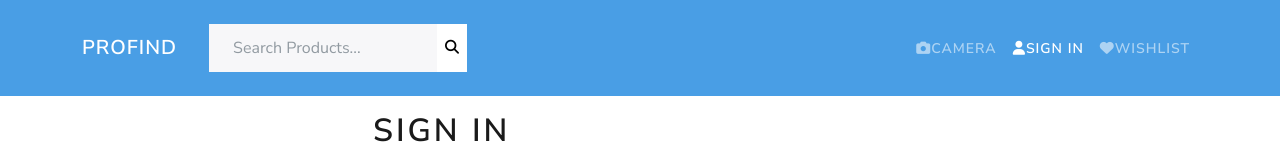
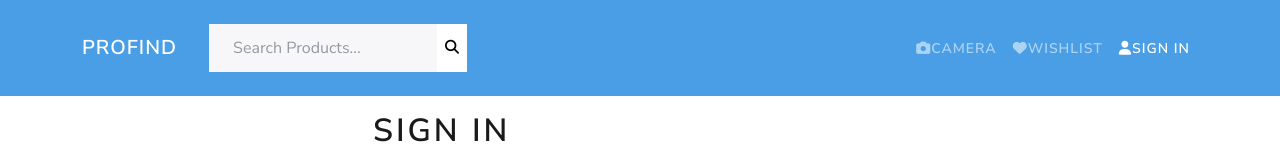
Before and after one commit to RishabhKukreja10/Profind_new, a React (Create React App) app in the folder frontend/: page /login in a window 1280 px wide. Shown: the top 160 px of the page. Built offline with nearby package versions, Linux system fonts and the light colour scheme.

Commit message:
implemented user logout functionality

```diff
--- a/frontend/src/actions/userActions.js
+++ b/frontend/src/actions/userActions.js
@@ -2,6 +2,7 @@ import {
   USER_LOGIN_FAIL,
   USER_LOGIN_REQUEST,
   USER_LOGIn_SUCCESS,
+  USER_LOGOUT,
 } from '../constants/userConstants'
 import axios from 'axios'
 
@@ -39,3 +40,8 @@ export const login = (email, password) => async (dispatch) => {
     })
   }
 }
+
+export const logout = () => (dispatch) => {
+  localStorage.removeItem('userInfo')
+  dispatch({ type: USER_LOGOUT })
+}
--- a/frontend/src/components/Header.js
+++ b/frontend/src/components/Header.js
@@ -1,10 +1,21 @@
 import React from 'react'
 import { Route, Routes } from 'react-router-dom'
 import { LinkContainer } from 'react-router-bootstrap'
-import { Container, Navbar, Nav } from 'react-bootstrap'
+import { Container, Navbar, Nav, NavDropdown } from 'react-bootstrap'
+import { useDispatch, useSelector } from 'react-redux'
 import SearchBox from './SearchBox'
+import { logout } from '../actions/userActions'
 
 const Header = () => {
+  const dispatch = useDispatch()
+
+  const userLogin = useSelector((state) => state.userLogin)
+  const { userInfo } = userLogin
+
+  const logoutHandler = () => {
+    dispatch(logout())
+  }
+
   return (
     <header>
       <Navbar className='bg-color' variant='dark' expand='lg' collapseOnSelect>
@@ -31,18 +42,26 @@ const Header = () => {
                   Camera
                 </Nav.Link>
               </LinkContainer>
-              <LinkContainer to='/login'>
-                <Nav.Link>
-                  <i className='fas fa-user'></i>
-                  Sign In
-                </Nav.Link>
-              </LinkContainer>
               <LinkContainer to='/wishlist'>
                 <Nav.Link>
                   <i className='fa-solid fa-heart'></i>
                   Wishlist
                 </Nav.Link>
               </LinkContainer>
+              {userInfo ? (
+                <NavDropdown title={userInfo.name} id='username'>
+                  <NavDropdown.Item onClick={logoutHandler}>
+                    Logout
+                  </NavDropdown.Item>
+                </NavDropdown>
+              ) : (
+                <LinkContainer to='/login'>
+                  <Nav.Link>
+                    <i className='fas fa-user'></i>
+                    Sign In
+                  </Nav.Link>
+                </LinkContainer>
+              )}
             </Nav>
           </Navbar.Collapse>
         </Container>
```
